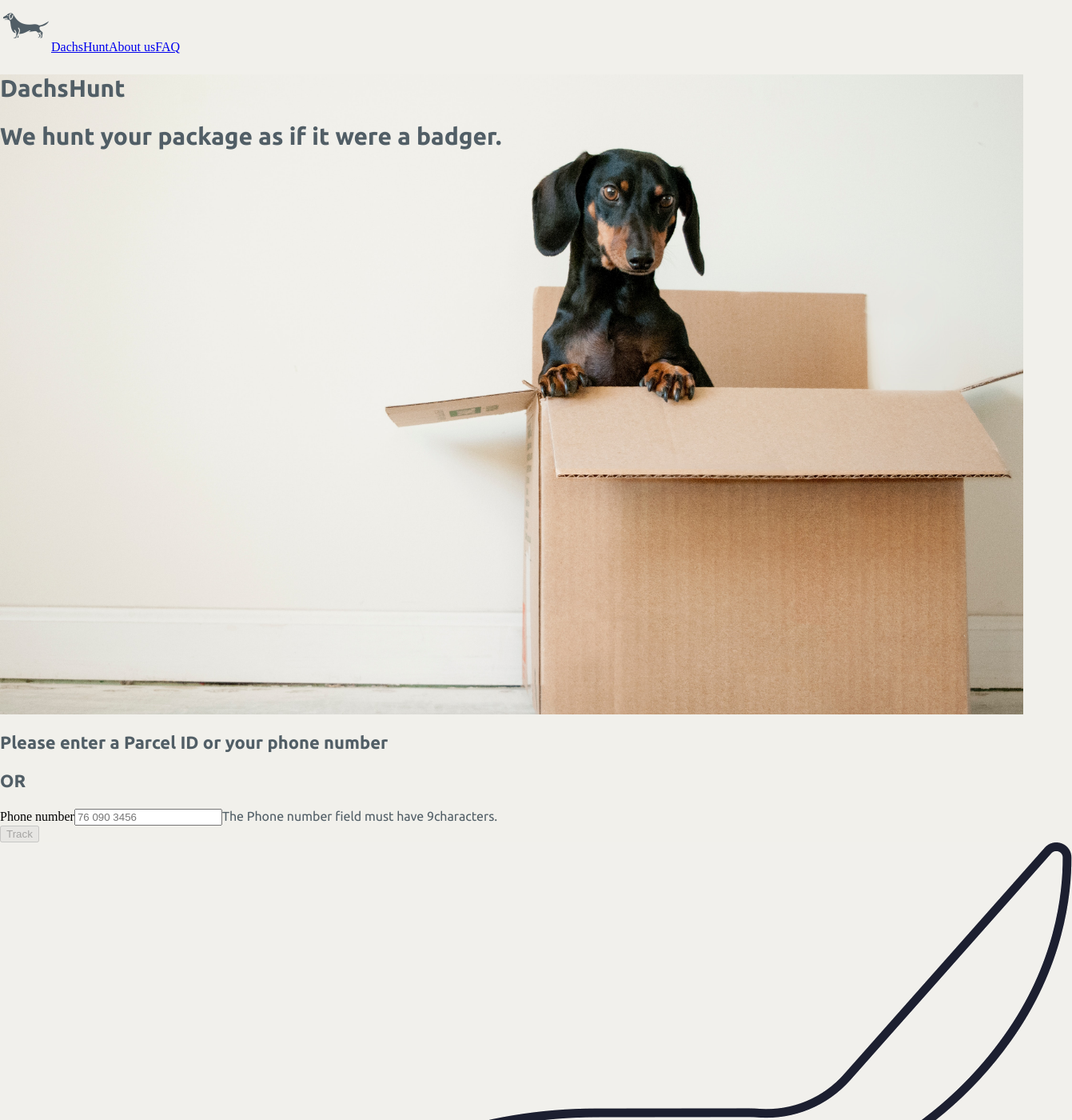
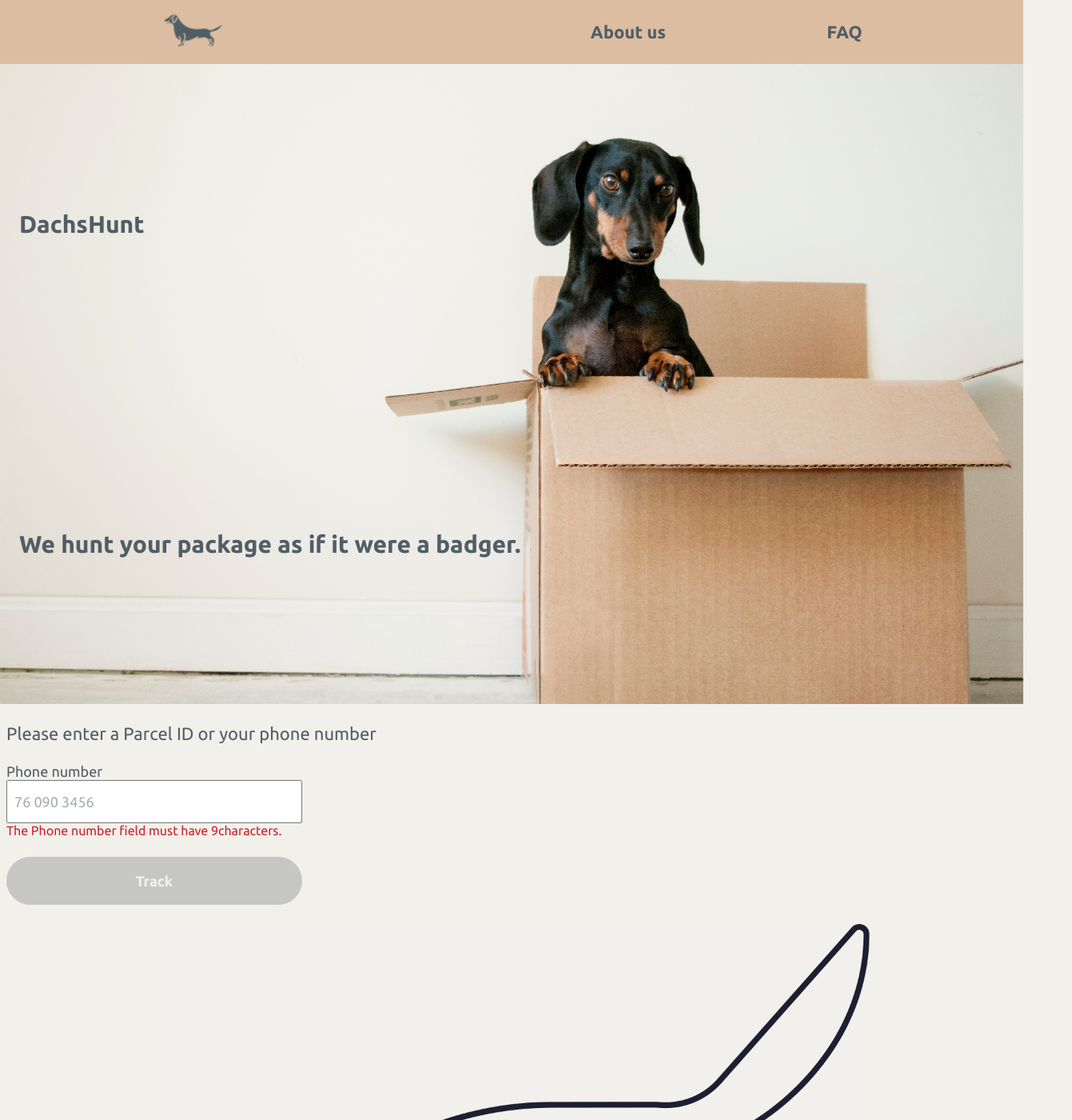
Before and after one commit to limatfc/packagetracker, a React (Create React App) app: page / in a window 1280 px wide. Shown: the top 1400 px of the page at 80% size, 1341 px wide, since content can reach past the window. Built offline with nearby package versions, Linux system fonts and the light colour scheme.

Commit message:
started on the footer style

```diff
--- a/src/App.css
+++ b/src/App.css
@@ -19,29 +19,35 @@ body {
 
 h1 {
   font-size: 30px;
-  font-family: "Ubuntu";
-  color: #515e66;
 }
 
 h2 {
   font-size: 25px;
-  font-family: "Ubuntu";
-  color: #515e66;
 }
 
 h3 {
   font-size: 22px;
-  font-family: "Ubuntu";
-  color: #515e66;
 }
 
-p {
+p,
+.label {
   font-size: 18px;
-  font-family: "Ubuntu";
-  color: #515e66;
+}
+.label {
+  font-weight: bold;
 }
 small {
   font-size: 16px;
+}
+
+h1,
+h2,
+h3,
+p,
+small,
+.label {
   font-family: "Ubuntu";
   color: #515e66;
+  margin: 0;
+  padding: 0;
 }
--- a/src/App.jsx
+++ b/src/App.jsx
@@ -4,6 +4,8 @@ import NavigationBar from "./components/NavigationBar";
 import Home from "./screens/Home";
 import Footer from "./components/Footer";
 import Orders from "./screens/Orders";
+import AboutUs from "./screens/AboutUs";
+import FAQ from "./screens/FAQ";
 import "./App.css";
 
 export default function App() {
@@ -41,6 +43,8 @@ export default function App() {
             />
           }
         />
+        <Route path="/about" element={<AboutUs />} />
+        <Route path="/faq" element={<FAQ />} />
       </Routes>
       <Footer />
     </div>
--- a/src/components/Footer.jsx
+++ b/src/components/Footer.jsx
@@ -2,10 +2,11 @@ import telephoneIcon from "../assets/icons/telephone.png";
 import emailIcon from "../assets/icons/email.png";
 import instagramIcon from "../assets/icons/instagram.png";
 import facebookIcon from "../assets/icons/facebook.png";
+import "../styles/components/Footer.css";
 
 export default function Footer() {
   return (
-    <section>
+    <section className="footer-wrapper">
       <p> Contact us</p>
       <label>
         <img src={telephoneIcon} alt="a telefone icon with a arrow on top" />
--- a/src/components/HomeForm.jsx
+++ b/src/components/HomeForm.jsx
@@ -2,6 +2,7 @@ import { useEffect } from "react";
 import { useNavigate } from "react-router-dom";
 import useFormValidation from "../hooks/use-form-validation";
 import HomeFormInput from "./HomeFormInput";
+import "../styles/components/HomeForm.css";
 
 export default function HomeForm({
   showOrdersScreenHandler,
@@ -31,14 +32,13 @@ export default function HomeForm({
   return (
     <form onSubmit={onSubmitHandler} className="form-wrapper">
       <h3>Please enter a Parcel ID or your phone number</h3>
-      <h3>OR</h3>
       <HomeFormInput
         valueChangeHandler={phoneChangeHandler}
         placeholder="76 090 3456"
       >
         Phone number
       </HomeFormInput>
-      <button type="submit" disabled={!formIsValid}>
+      <button className="label submit" type="submit" disabled={!formIsValid}>
         Track
       </button>
     </form>
--- a/src/components/HomeFormInput.jsx
+++ b/src/components/HomeFormInput.jsx
@@ -1,11 +1,13 @@
+import "../styles/components/HomeFormInput.css";
+
 export default function HomeFormInput({
   children,
   valueChangeHandler,
   placeholder,
 }) {
   return (
-    <div>
-      <label>
+    <div className="input-wrapper">
+      <label className="label-wrapper">
         {children}
         <input
           type="number"
--- a/src/components/NavigationBar.jsx
+++ b/src/components/NavigationBar.jsx
@@ -1,20 +1,23 @@
 import { Link } from "react-router-dom";
 import logo from "../assets/icons/logo.png";
+import "../styles/components/NavigationBar.css";
 
 export default function NavigationBar() {
   return (
-    <section>
-      <label>
-        <Link to="/">
-          <img
-            src={logo}
-            alt="A black dachshund standing up, looked from the side."
-          />
-          DachsHunt
-        </Link>
-      </label>
-      <Link>About us</Link>
-      <Link>FAQ</Link>
+    <section className="navigation-wrapper">
+      <Link className="button-navigation" to="/">
+        <img
+          src={logo}
+          alt="A black dachshund standing up, looked from the side."
+        />
+        <span>DachsHunt</span>
+      </Link>
+      <Link className="button-navigation margin" to="/about">
+        About us
+      </Link>
+      <Link className="button-navigation" to="/faq">
+        FAQ
+      </Link>
     </section>
   );
 }
--- a/src/screens/Home.jsx
+++ b/src/screens/Home.jsx
@@ -7,7 +7,7 @@ export default function Home({
   enteredValuesHandler,
 }) {
   return (
-    <div>
+    <div className="home-wrapper">
       <section className="hero-wrapper">
         <h1>DachsHunt</h1>
         <h1>We hunt your package as if it were a badger.</h1>
--- /dev/null
+++ b/src/styles/components/Footer.css
@@ -0,0 +1,3 @@
+.footer-wrapper {
+  background-color: #dcbda1;
+}
--- /dev/null
+++ b/src/styles/components/HomeForm.css
@@ -0,0 +1,18 @@
+.form-wrapper {
+  margin: 8px;
+}
+
+.form-wrapper h3 {
+  margin: 24px 0;
+  font-weight: 400;
+}
+
+.form-wrapper button {
+  display: block;
+  height: 60px;
+  background-color: #dcbda1;
+  width: 370px;
+  border-radius: 50px;
+  border: none;
+  margin: 24px 0;
+}
--- /dev/null
+++ b/src/styles/components/HomeFormInput.css
@@ -0,0 +1,54 @@
+.input-wrapper {
+  display: flex;
+  flex-direction: column;
+  box-sizing: border-box;
+}
+
+.input-wrapper small {
+  color: #ce2029;
+}
+
+.label {
+  font-weight: 400;
+}
+.label-wrapper {
+  display: flex;
+  flex-direction: column;
+  font-weight: 400;
+  font-size: 18px;
+  font-family: "Ubuntu";
+  color: #515e66;
+  margin: 0;
+}
+.label-wrapper input {
+  width: 350px;
+  height: 50px;
+  padding: 0 8px;
+  margin: 4px 0;
+  font-weight: 400;
+  font-size: 18px;
+  font-family: "Ubuntu";
+  color: #515e66;
+  margin: 0;
+}
+
+::placeholder {
+  font-weight: 400;
+  font-size: 18px;
+  font-family: "Ubuntu";
+  color: #515e66;
+  margin: 0;
+  opacity: 0.5;
+}
+
+.submit:disabled {
+  background-color: #c6c6c4;
+  color: #f1f1f1;
+  cursor: default;
+}
+
+.submit:hover {
+  cursor: pointer;
+  color: #936a4a;
+  text-decoration: underline;
+}
--- a/src/styles/components/NavigationBar.css
+++ b/src/styles/components/NavigationBar.css
@@ -0,0 +1,32 @@
+.navigation-wrapper {
+  background-color: #dcbda1;
+  height: 80px;
+  display: flex;
+  align-items: center;
+  justify-content: space-evenly;
+}
+
+.button-navigation {
+  font-size: 22px;
+  font-family: "Ubuntu";
+  color: #515e66;
+  font-weight: bold;
+  text-decoration: none;
+}
+
+.button-navigation img {
+  height: 80px;
+}
+
+.button-navigation span {
+  display: none;
+}
+
+.margin {
+  margin-left: 20%;
+}
+.button-navigation:hover {
+  cursor: pointer;
+  color: #936a4a;
+  text-decoration: underline;
+}
--- a/src/styles/screens/Home.css
+++ b/src/styles/screens/Home.css
@@ -4,9 +4,17 @@
   background-position: center;
   background-size: cover;
   height: 100vh;
+  display: flex;
+  flex-direction: column;
+  justify-content: space-around;
+}
+.hero-wrapper h1 {
+  padding: 0 24px;
 }
 
-.form-wrapper img {
-  width: 100%;
+.home-wrapper img {
+  display: block;
+  margin: 0 auto;
+  width: 70%;
   height: auto;
 }
```
